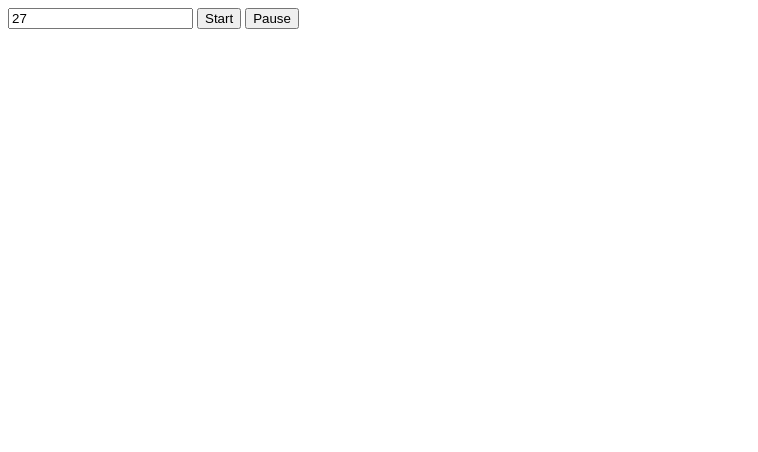
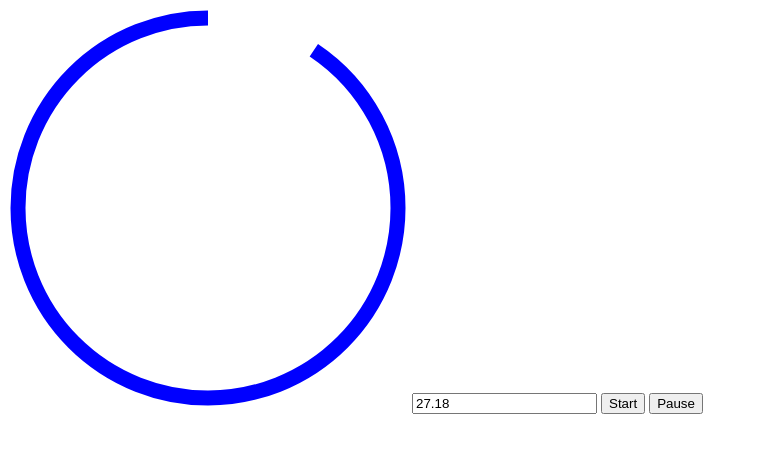
Before and after one commit to eastmann/timer, a plain HTML site: page index.html in a window 1280 px wide. Both pictures are taken after a click on the button "Start". Shown: the whole page, without its empty margins (0-758 px from the left). Drawn offline with Linux system fonts and the light colour scheme.

Commit message:
Adding SVG and border calculation

```diff
--- a/index.html
+++ b/index.html
@@ -6,6 +6,18 @@
     <title>Timer</title>
 </head>
 <body>
+
+    <svg width="400" height="400">
+        <circle
+            r="190"
+            cx="200"
+            cy="200"
+            fill="transparent"
+            stroke="blue" stroke-width="15"
+            transform="rotate(-90, 200, 200)"
+        />
+    </svg>
+
     <input id="duration" value="30">
     <button id="start">Start</button>
     <button id="pause">Pause</button>
--- a/index.js
+++ b/index.js
@@ -41,13 +41,23 @@ console.log('[ SCRIPT STARTED ]');
 const durationInput = document.querySelector('#duration');
 const startButton = document.querySelector('#start');
 const pauseButton = document.querySelector('#pause');
+const circle = document.querySelector('circle');
+
+const perimeter = circle.getAttribute('r') * Math.PI * 2;
+circle.setAttribute('stroke-dasharray', perimeter);
+
+let duration;
+let offset;
+let offsetFactor;
 
 const timer = new Timer(durationInput, startButton, pauseButton, {
-    onStart() {
-        console.log('Timer started');
+    onStart(totalDuration) {
+        duration = totalDuration;
     },
-    onTick() {
-        console.log('Timer ticked');
+    onTick(timeRemaining) {
+        offsetFactor = timeRemaining / duration;
+        offset = (perimeter * offsetFactor) - perimeter;
+        circle.setAttribute('stroke-dashoffset', offset);
     },
     onComplete() {
         console.log('Timer completed');
--- a/timer.js
+++ b/timer.js
@@ -15,10 +15,10 @@ class Timer {
 
     start = () => {
         if (this.onStart) {
-            this.onStart();
+            this.onStart(this.timeRemaining);
         }
         this.tick();
-        this.interval = setInterval(this.tick, 1000);
+        this.interval = setInterval(this.tick, 20);
     }
 
     pause = () => {
@@ -32,9 +32,9 @@ class Timer {
                 this.onComplete();
             }
         } else {
-            this.timeRemaining = this.timeRemaining - 1;
+            this.timeRemaining = this.timeRemaining - 0.02;
             if (this.onTick) {
-                this.onTick();
+                this.onTick(this.timeRemaining);
             }
         }
     }
@@ -44,6 +44,6 @@ class Timer {
     }
 
     set timeRemaining(time) {
-        this.durationInput.value = time;
+        this.durationInput.value = time.toFixed(2);
     }
 }
```
